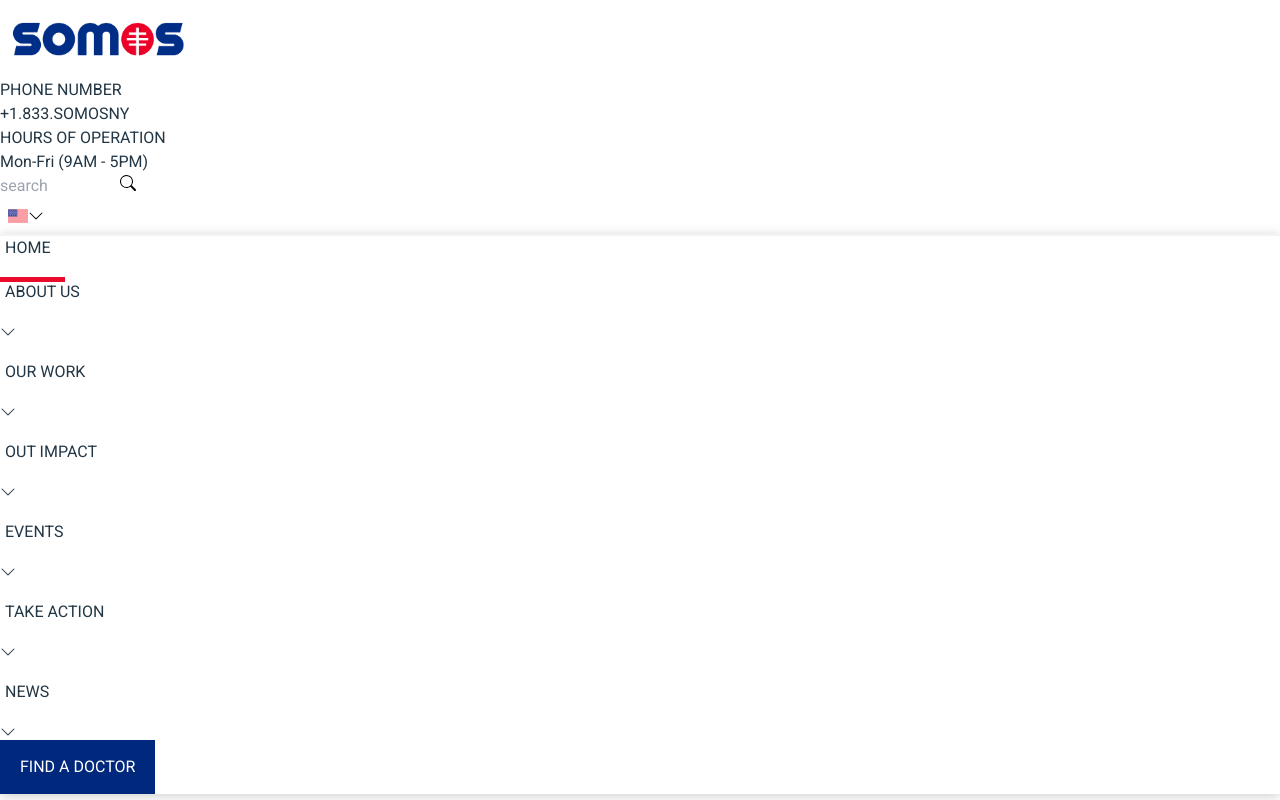
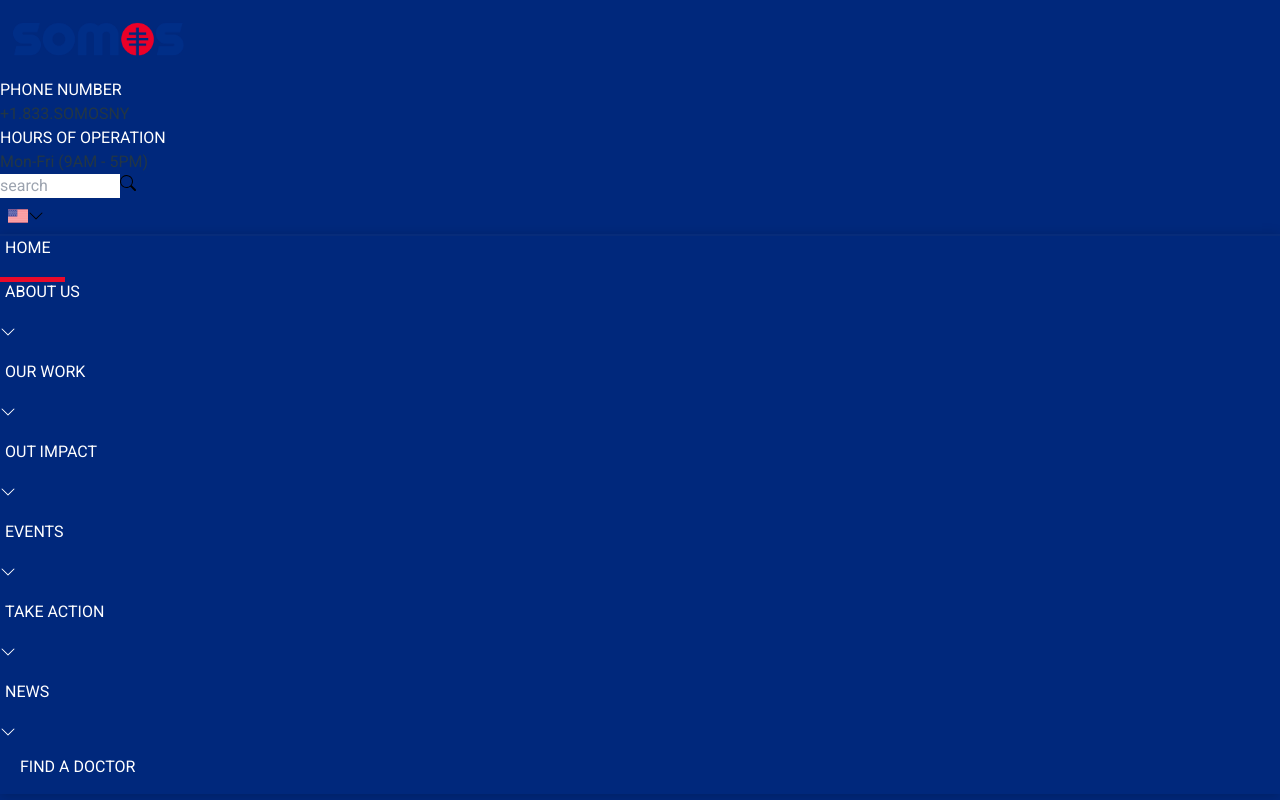
Before and after one commit to RochaMoran/RochaMoran-somos-website, a Next.js app: page /home in a window 1280 px wide. Shown: the top 800 px of the page. Built offline with nearby package versions, Linux system fonts and the light colour scheme; grey boxes are pictures that could not be loaded.

Commit message:
BACKGROUND BLUE

```diff
--- a/styles/components/Header.module.scss
+++ b/styles/components/Header.module.scss
@@ -9,6 +9,20 @@
     position: sticky;
     top: 0;
     z-index: 9;
+}
+
+.header,
+.topBar,
+.navbar {
+    background-color: $color_primary;
+
+
+    & p,
+    & span,
+    & a,
+    & li {
+        color: white !important;
+    }
 }
 
 .topBar {
--- a/styles/globals.scss
+++ b/styles/globals.scss
@@ -10,13 +10,25 @@
   --background-end-rgb: 255, 255, 255;
 }
 
+.dropdown-list,
+body {
+  background-color: $color_primary;
+
+  & p,
+  & span,
+  & a,
+  & li {
+      color: white !important;
+  }
+}
+
 .dropdown-list {
     position: absolute;
     top: 100%;
     left: 0;
     z-index: 10;
     padding: 0.5rem;
-    background-color: #fff;
+    // background-color: #fff;
     border: 1px solid #ddd;
     border-radius: 4px;
     box-shadow: 0 2px 4px rgba(0, 0, 0, 0.1);
@@ -283,7 +295,8 @@
 .title {
   font-size: 2.3rem;
   font-weight: 800;
-  color: $color_four;
+  // color: $color_four;
+  color: white;
   margin-bottom: 20px;
   text-align: center;
 
```
